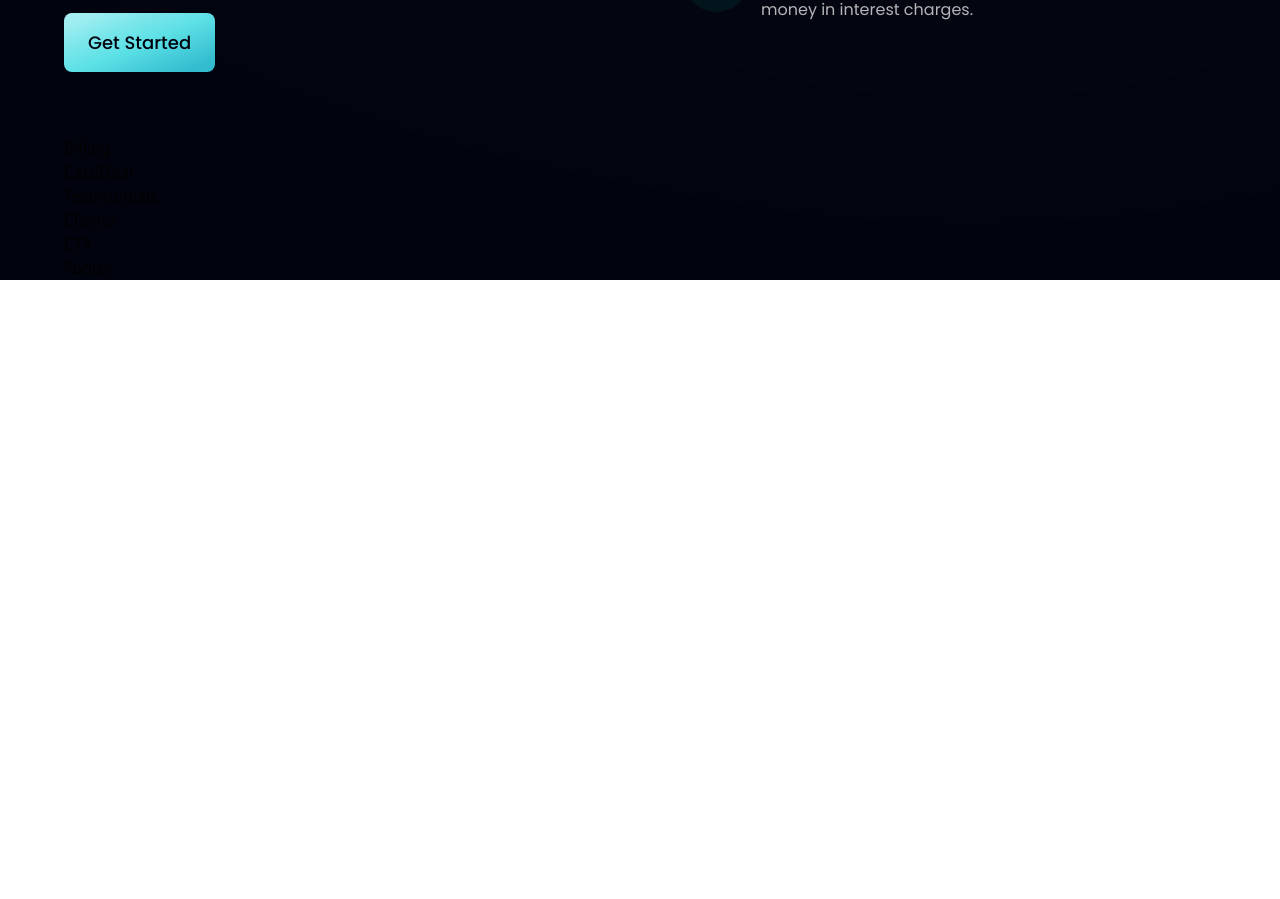
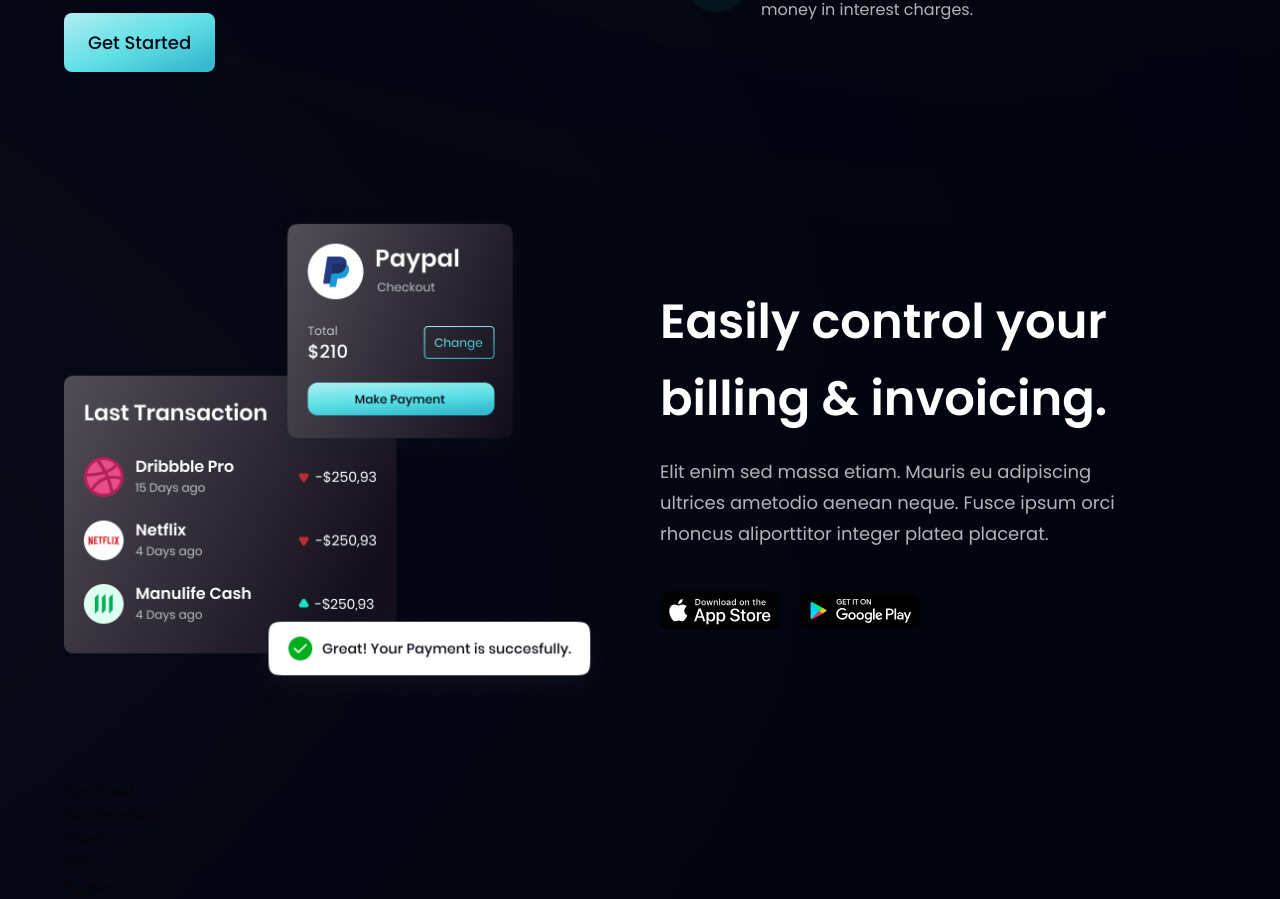
Before and after one commit to M0mahmoud/bank_modern, a React (Vite) app: page / in a window 1280 px wide. Shown: the part 1450-2349 px from the top of the page. Before the commit the page ends 1730 px from the top, so only its background shows below. Built offline with nearby package versions, Linux system fonts and the light colour scheme.

Commit message:
Add Billing

```diff
--- a/src/components/Billing.jsx
+++ b/src/components/Billing.jsx
@@ -1,9 +1,48 @@
-import React from 'react'
+import React from "react";
+
+import { apple, bill, google } from "../assets";
+import styles, { layout } from "../style";
 
 const Billing = () => {
   return (
-    <div>Billing</div>
-  )
-}
+    <section id="product" className={layout.sectionReverse}>
+      <div className={layout.sectionImgReverse}>
+        <img
+          src={bill}
+          alt="Billing"
+          className="w-[100%] h-[100%] relative z-[5]"
+        />
 
-export default Billing
+        <div className="absolute z-[3] top-0 w-[50%] h-[50%] -left-1/2 white__gradient rounded-full " />
+        <div className="absolute z-[0] bottom-0 w-[50%] h-[50%] -left-1/2 pink__gradient rounded-full " />
+      </div>
+
+      <div className={layout.sectionInfo}>
+        <h2 className={styles.heading2}>
+          Easily control your <br className="sm:block hidden" /> billing &
+          invoicing.
+        </h2>
+        <p className={`${styles.paragraph} max-w-[470px] mt-5`}>
+          Elit enim sed massa etiam. Mauris eu adipiscing ultrices ametodio
+          aenean neque. Fusce ipsum orci rhoncus aliporttitor integer platea
+          placerat.
+        </p>
+
+        <div className="flex flex-row flex-wrap sm:mt-10 mt-6">
+          <img
+            src={apple}
+            alt="Apple"
+            className="w-[120px] h-[42px] object-contain mr-5 cursor-pointer"
+          />
+          <img
+            src={google}
+            alt="Google"
+            className="w-[120px] h-[42px] object-contain  cursor-pointer"
+          />
+        </div>
+      </div>
+    </section>
+  );
+};
+
+export default Billing;
```
